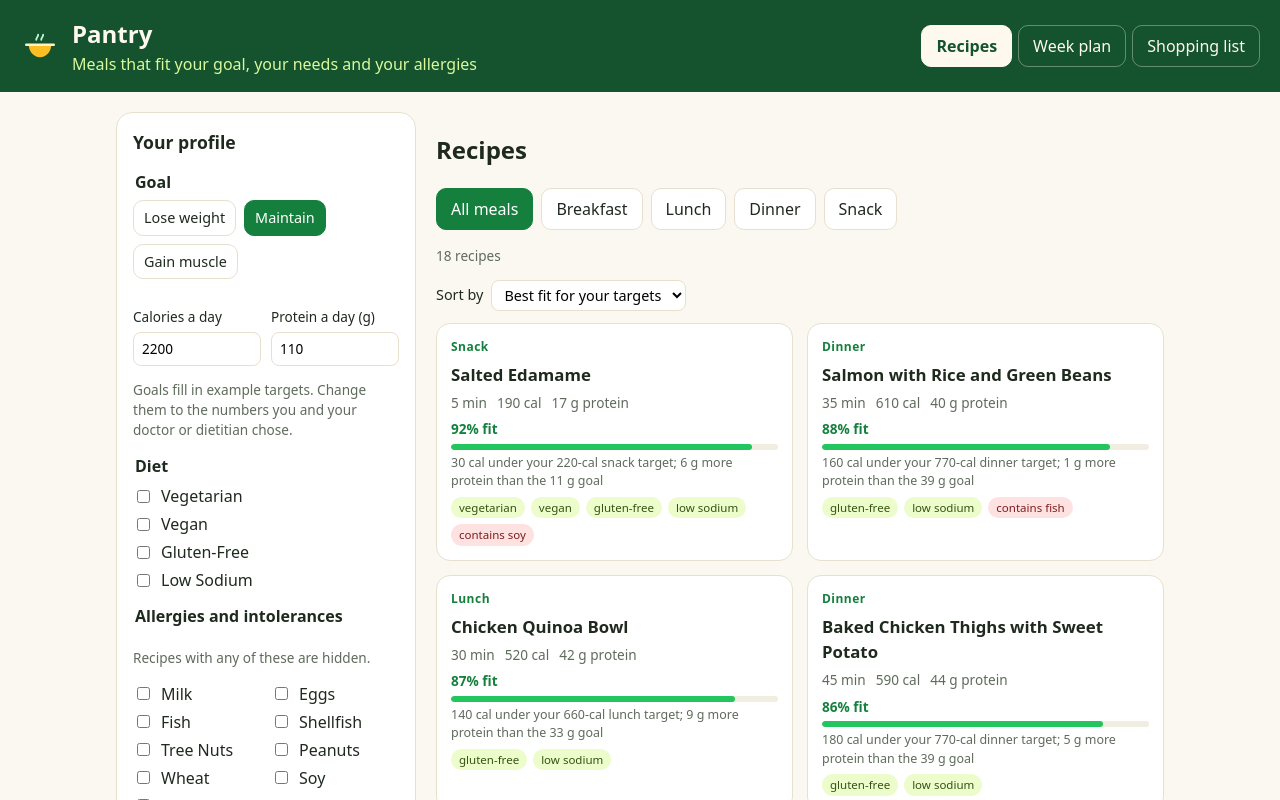
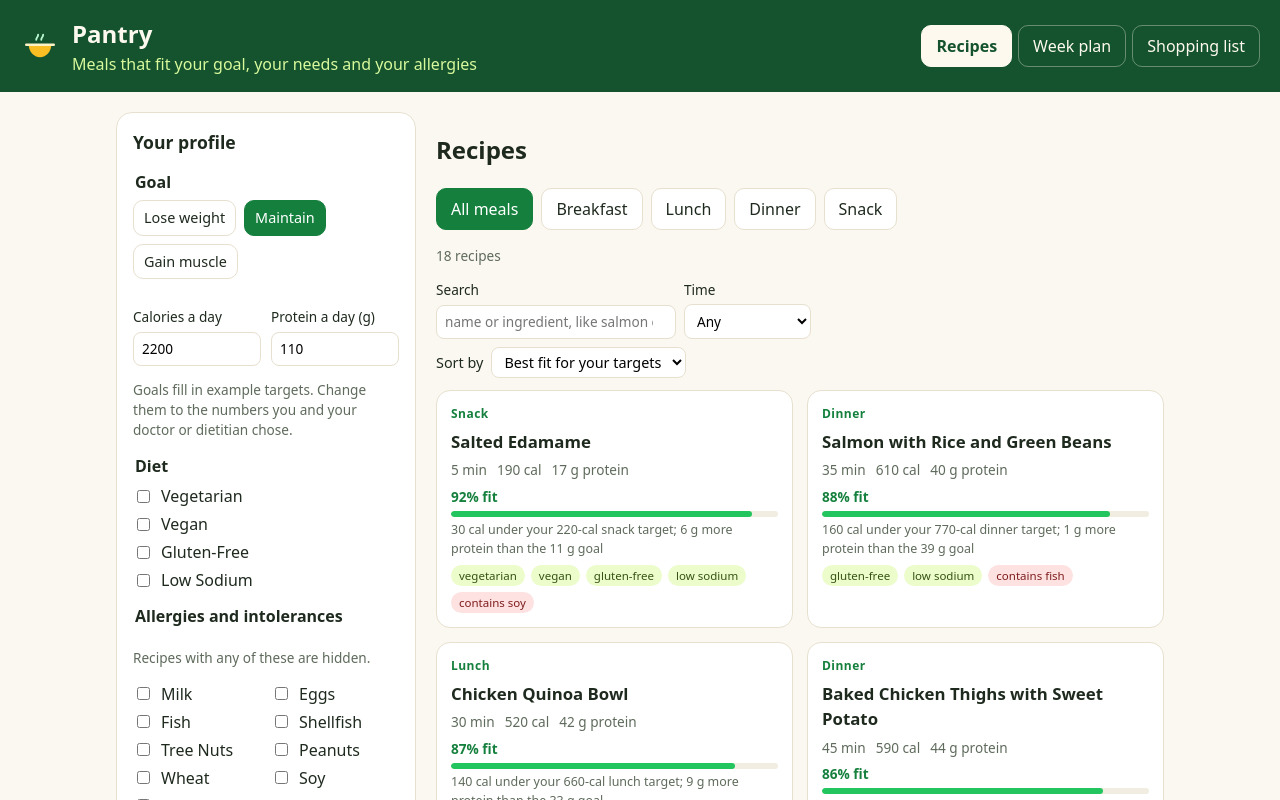
Before and after one commit to TheoYanvno/pantry, a React app: page / in a window 1280 px wide. Shown: the top 800 px of the page. Built offline with nearby package versions, Linux system fonts and the light colour scheme.

Commit message:
Search recipes by name or ingredient (every word must match) and filter by time (10, 20 or 30 minutes or less), with a clear message when nothing matches, with tests

```diff
--- a/public/styles.css
+++ b/public/styles.css
@@ -86,3 +86,7 @@ button.link { background: none; border: 0; padding: 2px 0; color: var(--accent);
 .add-plan { margin: 12px 0 4px; }
 .add-plan label { display: inline-flex; gap: 6px; align-items: center; font-size: .9rem; }
 .add-plan select { font: inherit; padding: 6px 8px; border: 1px solid var(--line); border-radius: 8px; background: var(--panel); }
+.search { margin-bottom: 8px; align-items: flex-end; }
+.search label { display: flex; flex-direction: column; gap: 4px; font-size: .85rem; }
+.search input, .search select { font: inherit; padding: 6px 8px; border: 1px solid var(--line); border-radius: 8px; background: var(--panel); min-width: 240px; }
+.search select { min-width: 0; }
--- a/src/App.jsx
+++ b/src/App.jsx
@@ -7,12 +7,14 @@ import { fitScore, fitReason, rankRecipes } from './lib/rank.js';
 import WeekPlan from './components/WeekPlan.jsx';
 import ShoppingList from './components/ShoppingList.jsx';
 import { loadPlan, savePlan, cleanPlan, setMeal } from './lib/plan.js';
-import { loadProfile, saveProfile, cleanProfile, visibleRecipes } from './lib/profile.js';
+import { loadProfile, saveProfile, cleanProfile, visibleRecipes, matchesSearch } from './lib/profile.js';
 
 export default function App() {
   const [meal, setMeal] = useState('all');
   const [openId, setOpenId] = useState(null);
   const [sort, setSort] = useState('fit');
+  const [words, setWords] = useState('');
+  const [quick, setQuick] = useState(0);
   const [tab, setTab] = useState('recipes');
   const [plan, setPlan] = useState(loadPlan);
   useEffect(() => { savePlan(cleanPlan(plan)); }, [plan]);
@@ -20,7 +22,9 @@ export default function App() {
   useEffect(() => { saveProfile(cleanProfile(profile)); }, [profile]);
   const open = openId ? findRecipe(openId) : null;
   const clean = cleanProfile(profile);
-  const { shown, hiddenForAllergies } = visibleRecipes(RECIPES, clean, meal);
+  const visible = visibleRecipes(RECIPES, clean, meal);
+  const hiddenForAllergies = visible.hiddenForAllergies;
+  const shown = visible.shown.filter(r => matchesSearch(r, words, quick));
   const list = sort === 'fit' ? rankRecipes(shown, clean).map(x => x.recipe) : [...shown].sort((a, b) => a.name.localeCompare(b.name));
 
   return (
@@ -49,12 +53,21 @@ export default function App() {
               ))}
             </div>
             <p className="muted small" role="status">{shown.length} recipe{shown.length === 1 ? '' : 's'}{profile.diets.length ? ` that are ${profile.diets.join(' and ')}` : ''}{hiddenForAllergies ? ` · ${hiddenForAllergies} hidden for your allergies` : ''}</p>
+            <div className="row search">
+              <label>Search<input type="search" value={words} onChange={e => setWords(e.target.value)} placeholder="name or ingredient, like salmon or oats" /></label>
+              <label>Time
+                <select value={quick} onChange={e => setQuick(Number(e.target.value))}>
+                  <option value={0}>Any</option><option value={10}>10 min or less</option><option value={20}>20 min or less</option><option value={30}>30 min or less</option>
+                </select>
+              </label>
+            </div>
             <label className="sort">Sort by
               <select value={sort} onChange={e => setSort(e.target.value)}>
                 <option value="fit">Best fit for your targets</option>
                 <option value="name">Name</option>
               </select>
             </label>
+            {list.length === 0 && <p className="muted">No recipes match. Try other words, a longer time, or fewer diet choices.</p>}
             <div className="grid">{list.map(r => (
               <RecipeCard key={r.id} recipe={r} onOpen={setOpenId}>
                 <Fit score={fitScore(r, clean)} reason={fitReason(r, clean)} />
```
Also changed, not shown: src/lib/profile.js, 3 other files (tests, documents, lock files or other folders).
